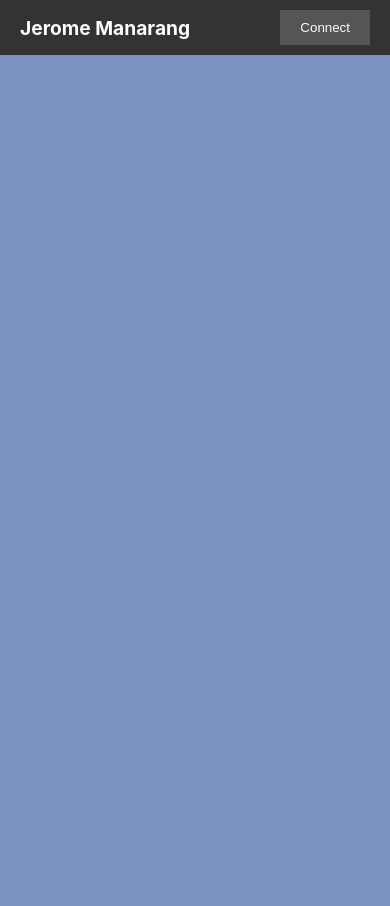
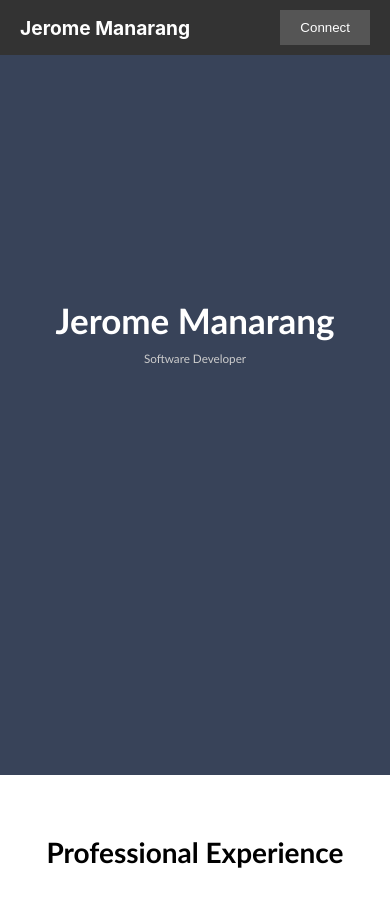
Before and after one commit to jerome-manarang/portfolio, a React (Create React App) app: page / in a window 390 px wide. Shown: the top 906 px of the page. Before the commit the page ends 844 px from the top, so only its background shows below. Built offline with nearby package versions, Linux system fonts and the light colour scheme.

Commit message:
added new section

```diff
--- a/src/App.css
+++ b/src/App.css
@@ -2,17 +2,50 @@
   text-align: center;
 }
 
-body{
-  background-color: rgb(124, 147, 192);
-
+body {
+  background-color: rgb(56, 67, 89);
 }
 
-h1{
- margin:0;
+h1 {
+  margin: 0;
 }
 
-/* src/components/StickyHeader.css */
-/* src/components/StickyHeader.css */
+.title {
+  height: 80vh; /* Maintain the overall height */
+  margin: 0;
+  display: flex;
+  justify-content: center;
+  flex-direction: column;
+  align-items: center;
+}
+
+.title h1 {
+  font-family: "Trebuchet MS", Tahoma, sans-serif;
+  font-size: 6vw; /* Responsive font size */
+  margin: 0;
+  color: white;
+}
+
+.subtitle {
+  font-family: "Trebuchet MS", Tahoma, sans-serif;
+  font-size: 3vw;
+  margin-top: 10px; /* Space between the title and subtitle */
+  color: #ccc;
+}
+
+@media (max-width: 768px) {
+  .title h1 {
+    font-size: 50px; /* Adjust font size for tablets */
+  }
+}
+
+@media (max-width: 480px) {
+  .title h1 {
+    font-size: 35px; /* Adjust font size for mobile devices */
+  }
+}
+
+/* Sticky header styles remain unchanged */
 .sticky-header {
   position: fixed;
   top: 0;
@@ -94,3 +127,30 @@ h1{
   opacity: 1;
   visibility: visible;
 }
+
+
+.professional-experience{
+  background-color: white;
+  padding: 60px 20px 300px;
+  text-align: center;
+  margin-top: 100px;
+}
+
+.professional-experience h2{
+  font-family: "Trebuchet MS", Tahoma, sans-serif;
+  font-size:4vw;
+  margin: 0;
+  padding-top: 0;
+}
+
+@media (max-width:768px){
+  .professional-experience h2 {
+    font-size: 35px;
+  }
+}
+
+@media (max-width:480px){
+  .professional-experience h2{
+    font-size:28px;
+  }
+}
--- a/src/App.js
+++ b/src/App.js
@@ -38,11 +38,24 @@ const StickyHeader = () => {
   );
 };
 
-function Body(){
+function Main(){
   return(
-  <h1> Jerome Manarang</h1>
+  <div className ="title">
+  <h1>Jerome Manarang</h1>
+  <p className="subtitle">Software Developer</p>
+  </div>
   )
 }
+
+function Experience(){
+  return(
+  <section className="professional-experience">
+    <h2>Professional Experience</h2>
+  </section>
+  )
+}
+
+
 
 
 
@@ -50,6 +63,8 @@ function App() {
   return (
     <div>
       <StickyHeader />
+      <Main />
+      <Experience />
    </div>
 
   );
```
